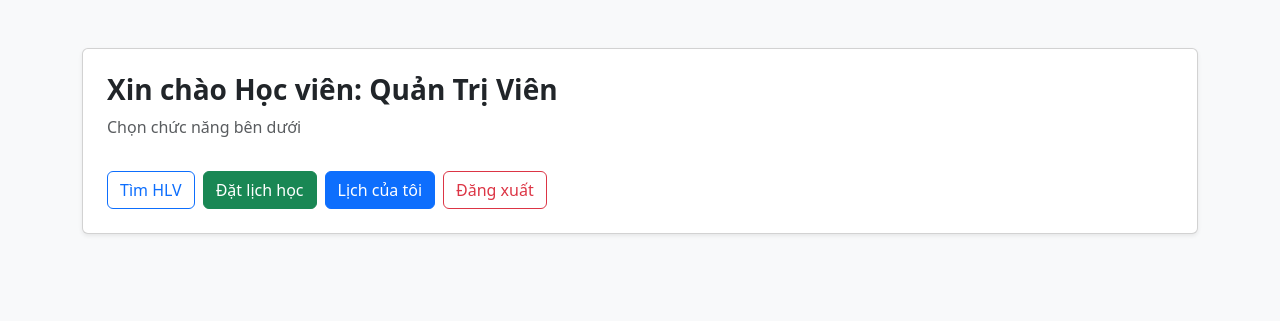
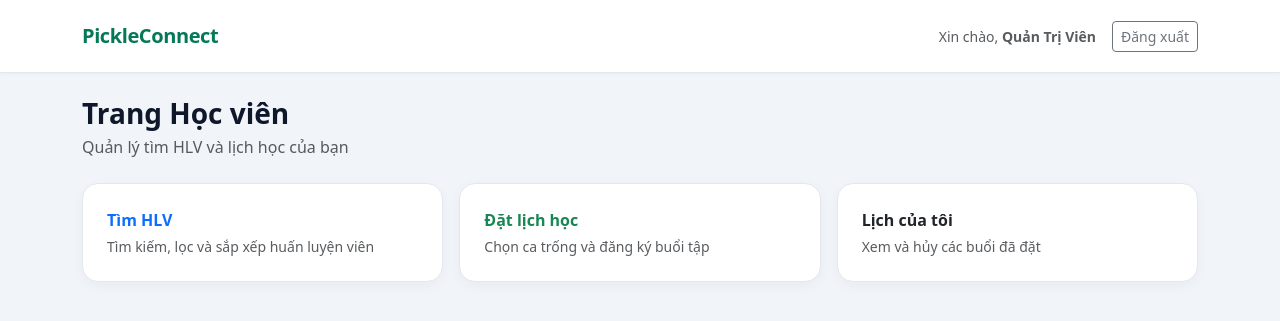
Before and after one commit to Baolong23080058/B-i-cu-i-k-Nh-m-5-, a PHP site: page /student/index.php in a window 1280 px wide. Shown: the top 321 px of the page. Run offline with PHP 8.4, Linux system fonts and the light colour scheme; a user stored in the database is signed in.

Commit message:
Update index.php

```diff
--- a/source/student/index.php
+++ b/source/student/index.php
@@ -4,26 +4,57 @@ if (!isset($_SESSION["user_id"]) || $_SESSION["role"] !== "PLAYER") {
     header("Location: ../login.php");
     exit;
 }
+$name = $_SESSION["full_name"] ?? "Học viên";
 ?>
 <!DOCTYPE html>
 <html lang="vi">
 <head>
   <meta charset="UTF-8">
   <meta name="viewport" content="width=device-width, initial-scale=1.0">
-  <title>Trang Học viên</title>
+  <title>Học viên - PickleConnect</title>
   <link rel="stylesheet" href="https://cdn.jsdelivr.net/npm/bootstrap@5.3.0/dist/css/bootstrap.min.css">
+  <link rel="stylesheet" href="../assets/style.css">
 </head>
-<body class="bg-light">
-<div class="container py-5">
-  <div class="card shadow-sm p-4">
-    <h3 class="fw-bold">Xin chào Học viên: <?php echo htmlspecialchars($_SESSION["full_name"]); ?></h3>
-    <p class="text-muted">Chọn chức năng bên dưới</p>
-<div class="d-flex flex-wrap gap-2 mt-3">
-  <a href="find-coach.php" class="btn btn-outline-primary">Tìm HLV</a>
-  <a href="book.php" class="btn btn-success">Đặt lịch học</a>
-  <a href="my-bookings.php" class="btn btn-primary">Lịch của tôi</a>
-  <a href="../logout.php" class="btn btn-outline-danger">Đăng xuất</a>
-</div>
+<body>
+<nav class="navbar navbar-pickle">
+  <div class="container py-2">
+    <span class="navbar-brand brand-pickle mb-0">PickleConnect</span>
+    <div class="d-flex align-items-center gap-3">
+      <span class="text-muted small">Xin chào, <strong><?php echo htmlspecialchars($name); ?></strong></span>
+      <a href="../logout.php" class="btn btn-sm btn-outline-secondary">Đăng xuất</a>
+    </div>
+  </div>
+</nav>
+
+<div class="container py-4">
+  <h3 class="page-title mb-1">Trang Học viên</h3>
+  <p class="text-muted mb-4">Quản lý tìm HLV và lịch học của bạn</p>
+
+  <div class="row g-3">
+    <div class="col-md-4">
+      <a href="find-coach.php" class="text-decoration-none">
+        <div class="card card-soft p-4 h-100 bg-white">
+          <div class="text-primary fw-bold mb-1">Tìm HLV</div>
+          <div class="text-muted small">Tìm kiếm, lọc và sắp xếp huấn luyện viên</div>
+        </div>
+      </a>
+    </div>
+    <div class="col-md-4">
+      <a href="book.php" class="text-decoration-none">
+        <div class="card card-soft p-4 h-100 bg-white">
+          <div class="text-success fw-bold mb-1">Đặt lịch học</div>
+          <div class="text-muted small">Chọn ca trống và đăng ký buổi tập</div>
+        </div>
+      </a>
+    </div>
+    <div class="col-md-4">
+      <a href="my-bookings.php" class="text-decoration-none">
+        <div class="card card-soft p-4 h-100 bg-white">
+          <div class="text-dark fw-bold mb-1">Lịch của tôi</div>
+          <div class="text-muted small">Xem và hủy các buổi đã đặt</div>
+        </div>
+      </a>
+    </div>
   </div>
 </div>
 </body>
```
